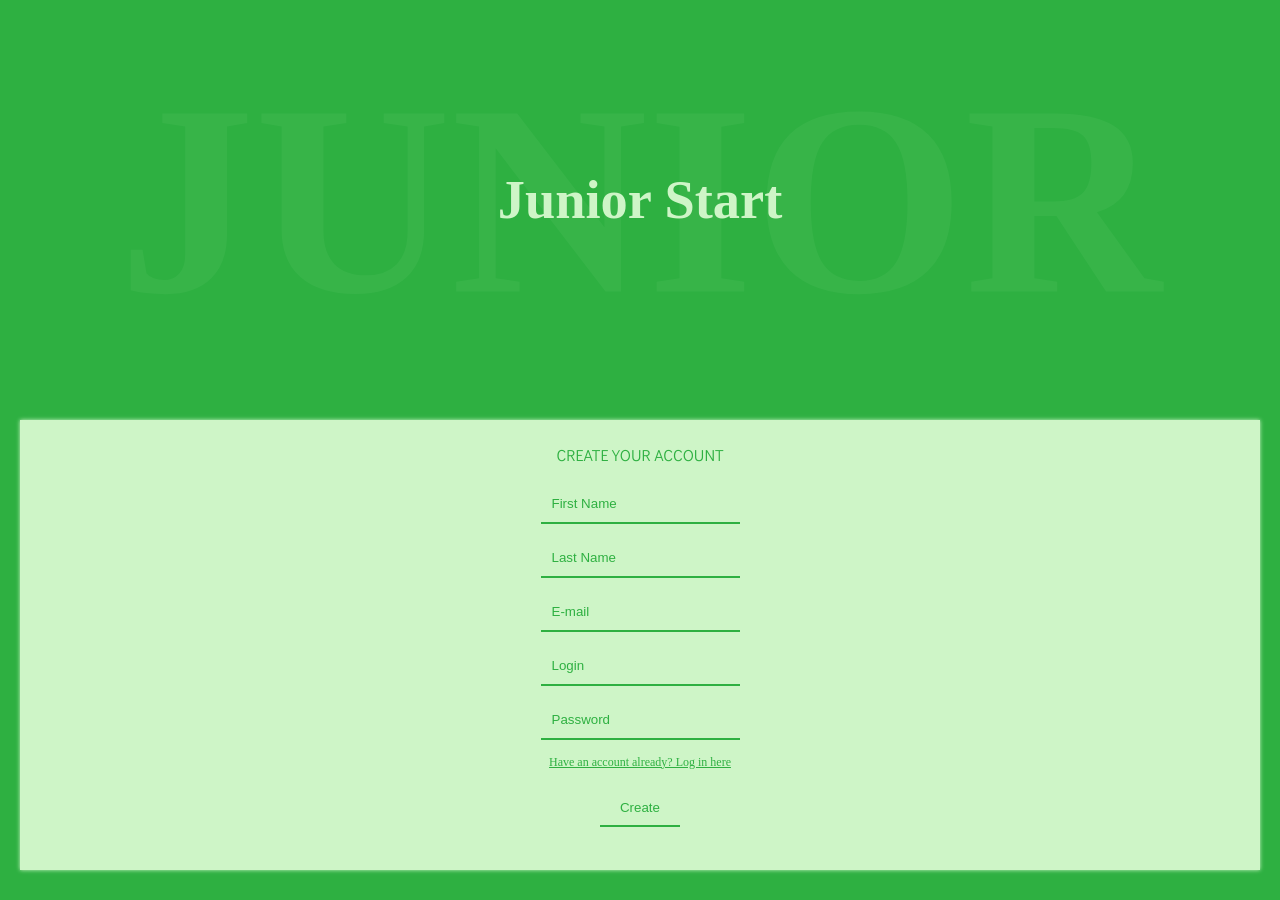
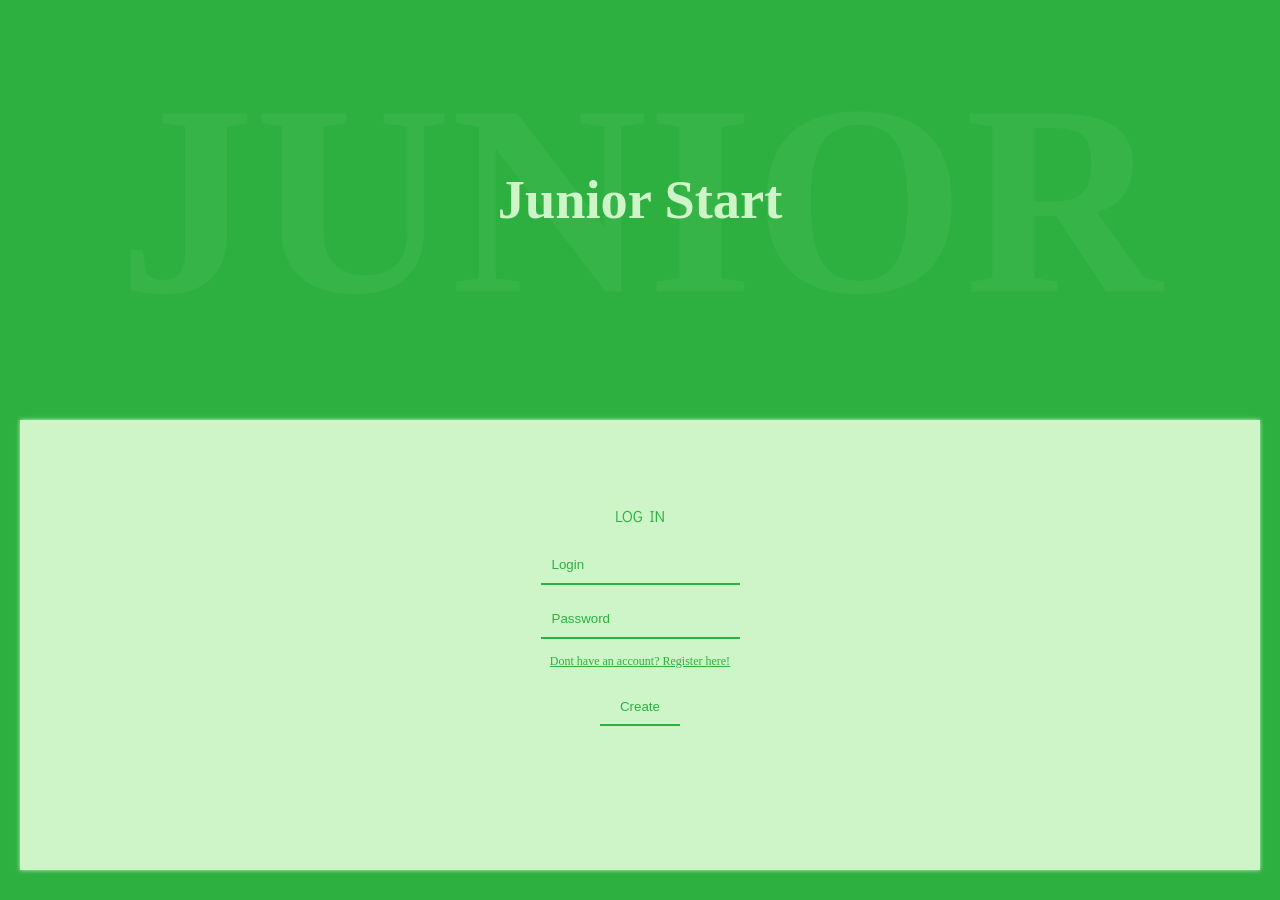
Before and after one commit to Kajonczyk/front-react, a React (Create React App) app: page / in a window 1280 px wide. Both pictures are taken after a click on the element "Have an account already? Log in here". Built offline with nearby package versions, Linux system fonts and the light colour scheme; a web font is replaced by a local one.

Commit message:
Added form change and register form validation

```diff
--- a/src/Components/Input.js
+++ b/src/Components/Input.js
@@ -7,6 +7,7 @@ export const StyledInput = styled.input`
   border: 0px;
   border-bottom: 2px solid ${({ theme }) => theme.green};
   margin-bottom: 15px;
+  color: ${({ theme }) => theme.green};
   &::placeholder {
     color: ${({ theme }) => theme.green};
     transition: transform 0.3s;
--- a/src/Components/LoginForm.js
+++ b/src/Components/LoginForm.js
@@ -1,5 +1,5 @@
-import React from "react";
-import styled from "styled-components";
+import React, { Component } from "react";
+import styled, { keyframes, css } from "styled-components";
 import { StyledInput } from "./Input";
 import { StyledButton } from "./Button";
 const StyledLoginP = styled.p`
@@ -21,6 +21,7 @@ const StyledLoginBox = styled.div`
   flex-direction: column;
   align-items: center;
   justify-content: center;
+  transition: all 1s 1s;
 `;
 const StyledButtonWrapper = styled.div`
   display: flex;
@@ -32,19 +33,60 @@ const StyledFormText = styled.span`
   cursor: pointer;
 `;
 
-const LoginForm = () => {
+const fadeIn = keyframes`
+from{
+  transform:translateX(40px);
+  opacity:0;
+}
+to{
+  transform:translateX(0px);
+  opacity:1;
+}
+`;
+class LoginForm extends Component {
+  state = {
+    login: "",
+    password: ""
+  };
+  handleChange = e => {
+    const type = e.target.id;
+    const value = e.target.value;
+    this.setState({
+      [type]: value
+    });
+  };
+  render() {
     return (
-    <StyledLoginBox>
-      <StyledLoginP>Log In</StyledLoginP>
-      <StyledInput type="text" placeholder="Login" />
+      <StyledLoginBox active={this.props.active}>
+        <StyledLoginP>LOG IN</StyledLoginP>
+        <StyledInput
+          type="text"
+          placeholder="Login"
+          id="login"
+          onChange={this.handleChange}
+        />
 
-      <StyledInput type="password" placeholder="Password" />
-      <StyledFormText>Dont have an account? Register here!</StyledFormText>
+        <StyledInput
+          type="password"
+          placeholder="Password"
+          id="password"
+          onChange={this.handleChange}
+        />
+        <StyledFormText onClick={this.props.switch}>
+          Dont have an account? Register here!
+        </StyledFormText>
         <StyledButtonWrapper>
           <StyledButton>Create</StyledButton>
         </StyledButtonWrapper>
       </StyledLoginBox>
     );
-};
+  }
+}
 
 export default LoginForm;
+// // ${props =>
+// props.active
+// ? `animation: ${css`
+//     ${fadeIn} 3s ease infinite
+//   `}`
+// : "transform: translateX(100px); opacity: 0"}
--- a/src/Components/LoginPage.js
+++ b/src/Components/LoginPage.js
@@ -46,6 +46,12 @@ class LoginPage extends Component {
   state = {
     isAccount: false
   };
+
+  handleSwitchForm = () => {
+    this.setState({
+      isAccount: !this.state.isAccount
+    });
+  };
   render() {
     return (
       <Wrapper>
@@ -53,7 +59,14 @@ class LoginPage extends Component {
           <StyledH1>Junior Start</StyledH1>
         </StyledGreetingDiv>
         <StyledLoginWrapper>
-          {this.state.isAccount ? <LoginForm /> : <RegisterForm />}
+          {this.state.isAccount ? (
+            <LoginForm
+              switch={this.handleSwitchForm}
+              active={this.state.isAccount}
+            />
+          ) : (
+            <RegisterForm switch={this.handleSwitchForm} />
+          )}
         </StyledLoginWrapper>
       </Wrapper>
     );
--- a/src/Components/RegisterForm.js
+++ b/src/Components/RegisterForm.js
@@ -1,7 +1,8 @@
-import React from "react";
+import React, { Component } from "react";
 import styled from "styled-components";
 import { StyledInput } from "./Input";
 import { StyledButton } from "./Button";
+import * as validator from "./Validator";
 const StyledLoginP = styled.p`
   color: ${({ theme }) => theme.green};
   text-align: center;
@@ -34,25 +35,87 @@ const StyledFormText = styled.span`
 const Button = styled(StyledButton)`
   margin-bottom: -20px;
 `;
+class RegisterForm extends Component {
+  state = {
+    firstName: "",
+    lastName: "",
+    email: "",
+    login: "",
+    password: "",
+    errors: {
+      firstNameError: false,
+      lastNameError: false,
+      emailError: false,
+      loginError: false,
+      passwordError: false
+    }
+  };
+  handleChange = e => {
+    const type = e.target.id;
+    const value = e.target.value;
+    this.setState({
+      [type]: value
+    });
+  };
 
-const RegisterForm = () => {
+  handleSubmit = e => {
+    const { firstName, lastName, email, login, password } = this.state;
+    e.preventDefault();
+    validator.validateRegister(
+      firstName,
+      lastName,
+      email,
+      login,
+      password,
+      this
+    );
+  };
+  render() {
     return (
       <StyledLoginBox>
         <StyledLoginP>CREATE YOUR ACCOUNT</StyledLoginP>
-      <StyledInput type="text" placeholder="First Name" />
+        <StyledInput
+          type="text"
+          placeholder="First Name"
+          id="firstName"
+          onChange={this.handleChange}
+        />
 
-      <StyledInput type="text" placeholder="Last Name" />
+        <StyledInput
+          type="text"
+          placeholder="Last Name"
+          id="lastName"
+          onChange={this.handleChange}
+        />
 
-      <StyledInput type="email" placeholder="E-mail" />
-      <StyledInput type="text" placeholder="Login" />
+        <StyledInput
+          type="email"
+          placeholder="E-mail"
+          id="email"
+          onChange={this.handleChange}
+        />
+        <StyledInput
+          type="text"
+          placeholder="Login"
+          id="login"
+          onChange={this.handleChange}
+        />
 
-      <StyledInput type="password" placeholder="Password" />
-      <StyledFormText>Have an account already? Log in here</StyledFormText>
+        <StyledInput
+          type="password"
+          placeholder="Password"
+          id="password"
+          onChange={this.handleChange}
+        />
+        <StyledFormText onClick={this.props.switch}>
+          Have an account already? Log in here
+        </StyledFormText>
         <StyledButtonWrapper>
-        <Button>Create</Button>
+          <Button onClick={this.handleSubmit}>Create</Button>
         </StyledButtonWrapper>
       </StyledLoginBox>
     );
-};
+  }
+}
 
 export default RegisterForm;
--- /dev/null
+++ b/src/Components/Validator.js
@@ -0,0 +1,54 @@
+import React from "react";
+
+export const validateRegister = (
+  firstName,
+  lastName,
+  email,
+  login,
+  password,
+  self
+) => {
+  let firstNameError = false;
+  let lastNameError = false;
+  let emailError = false;
+  let loginError = false;
+  let passwordError = false;
+  if (
+    firstName.length > 2 &&
+    lastName.length > 2 &&
+    (email.length > 5 && email.indexOf("@") !== -1) &&
+    login.length > 5 &&
+    password.length > 6
+  ) {
+    return true;
+  } else {
+    if (firstName.length < 2) {
+      firstNameError = true;
+      console.log("works");
+    }
+
+    if (lastName.length < 2) {
+      lastNameError = true;
+      console.log("works");
+    }
+    if (email.length < 5 && email.indexOf("@") === -1) {
+      emailError = true;
+      console.log("works");
+    }
+    if (login.length < 5) {
+      loginError = true;
+    }
+    if (password.length < 6) {
+      passwordError = true;
+    }
+    return self.setState({
+      errors: {
+        firstNameError,
+        lastNameError,
+        emailError,
+        loginError,
+        passwordError
+      }
+    });
+  }
+};
```
Lines whose indentation alone changed are shown as unchanged.
